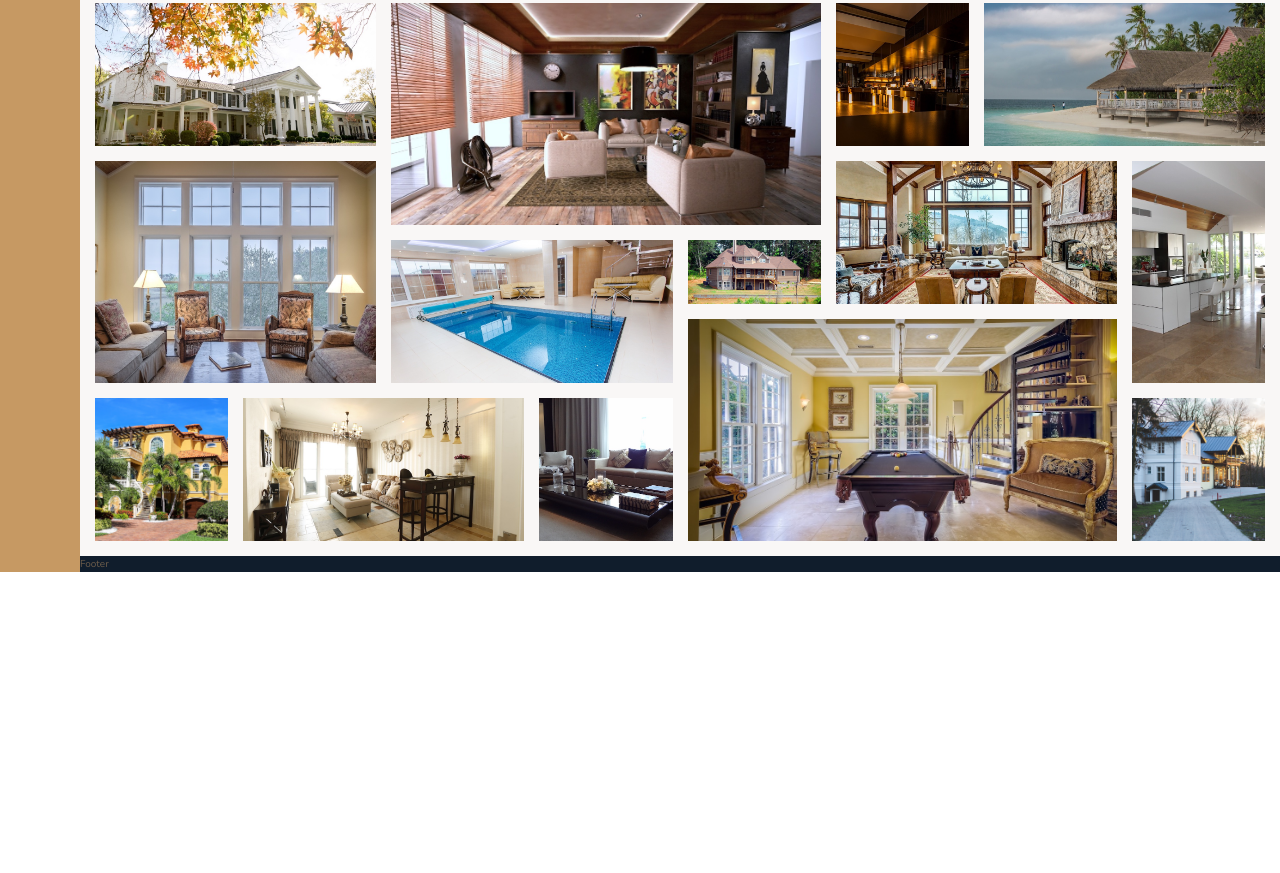
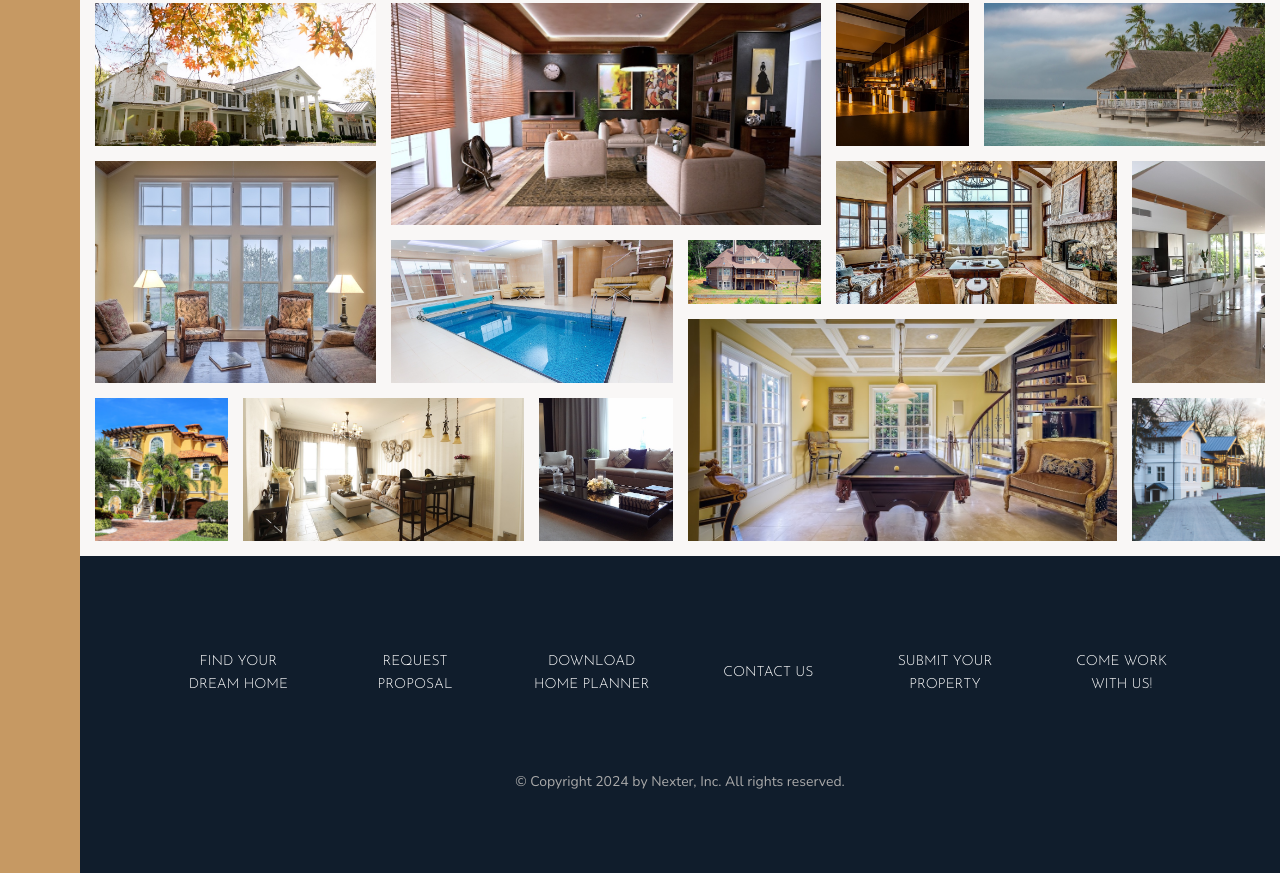
Before and after one commit to iivic17/nexter, a website: page index.html in a window 1280 px wide. Shown: the part 3084-3957 px from the top of the page. Before the commit the page ends 3656 px from the top, so only its background shows below. Drawn offline with nearby package versions, Linux system fonts and the light colour scheme.

Commit message:
Create page footer

```diff
--- a/index.html
+++ b/index.html
@@ -352,7 +352,17 @@
     </section>
 
     <footer class="footer">
-        Footer
+        <ul class="nav">
+            <li class="nav__item"><a href="#" class="nav__link">Find your dream home</a></li>
+            <li class="nav__item"><a href="#" class="nav__link">Request proposal</a></li>
+            <li class="nav__item"><a href="#" class="nav__link">Download home planner</a></li>
+            <li class="nav__item"><a href="#" class="nav__link">Contact us</a></li>
+            <li class="nav__item"><a href="#" class="nav__link">Submit your property</a></li>
+            <li class="nav__item"><a href="#" class="nav__link">Come work with us!</a></li>
+        </ul>
+        <p class="copyright">
+            &copy; Copyright 2024 by Nexter, Inc. All rights reserved.
+        </p>
     </footer>
 </body>
 
--- a/sass/_footer.scss
+++ b/sass/_footer.scss
@@ -1,4 +1,42 @@
 .footer {
     background-color: $color-secondary;
     grid-column: full-start / full-end;
+    padding: 8rem;
 }
+
+.nav {
+    list-style: none;
+    display: grid;
+    grid-template-columns: repeat(auto-fit, minmax(15rem, 1fr));
+    gap: 2rem;
+    align-items: center;
+
+    &__link:link,
+    &__link:visited {
+        font-size: 1.4rem;
+        color: #fff;
+        text-decoration: none;
+        font-family: $font-display;
+        text-transform: uppercase;
+        text-align: center;
+        padding: 1.5rem;
+        display: block;
+        transition: all .2s;
+    }
+
+    &__link:hover,
+    &__link:active {
+        background-color: rgba(#fff, .05);
+        transform: translateY(-3px);
+    }
+}
+
+.copyright {
+    font-size: 1.4rem;
+    color: $color-grey-light-2;
+    margin-top: 6rem;
+    text-align: center;
+    width: 70%;
+    margin-right: auto;
+    margin-left: auto;
+}
--- a/sass/_gallery.scss
+++ b/sass/_gallery.scss
@@ -77,7 +77,6 @@
             grid-column: 8 / span 1;
             grid-row: 6 / span 2;
         }
-
     }
 
     &__img {
```
Also changed, not shown: css/style.css.
